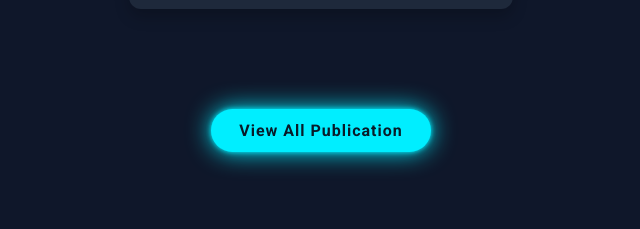
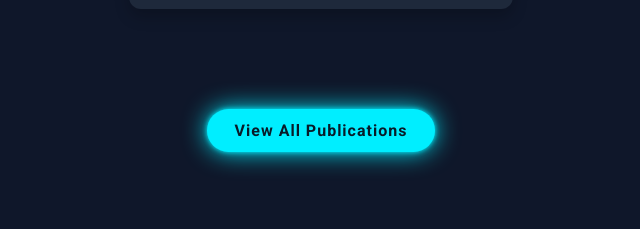
Before and after one commit to Venkatalakshmikottapalli/About-me, a plain HTML site: page index.html in a window 1280 px wide. Shown: the part 5759-5988 px from the top of the page, 319-959 px from the left. Drawn offline with nearby package versions, Linux system fonts and the light colour scheme.

Commit message:
Corrected publication name

```diff
--- a/index.html
+++ b/index.html
@@ -383,7 +383,7 @@
     </div>
 
     <div class="exp">
-      <a href="https://www.researchgate.net/profile/Venkatalakshmi-Kottapalli?ev=hdr_xprf" target="_blank" class="read1">View All Publication</a>
+      <a href="https://www.researchgate.net/profile/Venkatalakshmi-Kottapalli?ev=hdr_xprf" target="_blank" class="read1">View All Publications</a>
     </div>
   </section>
 
```
